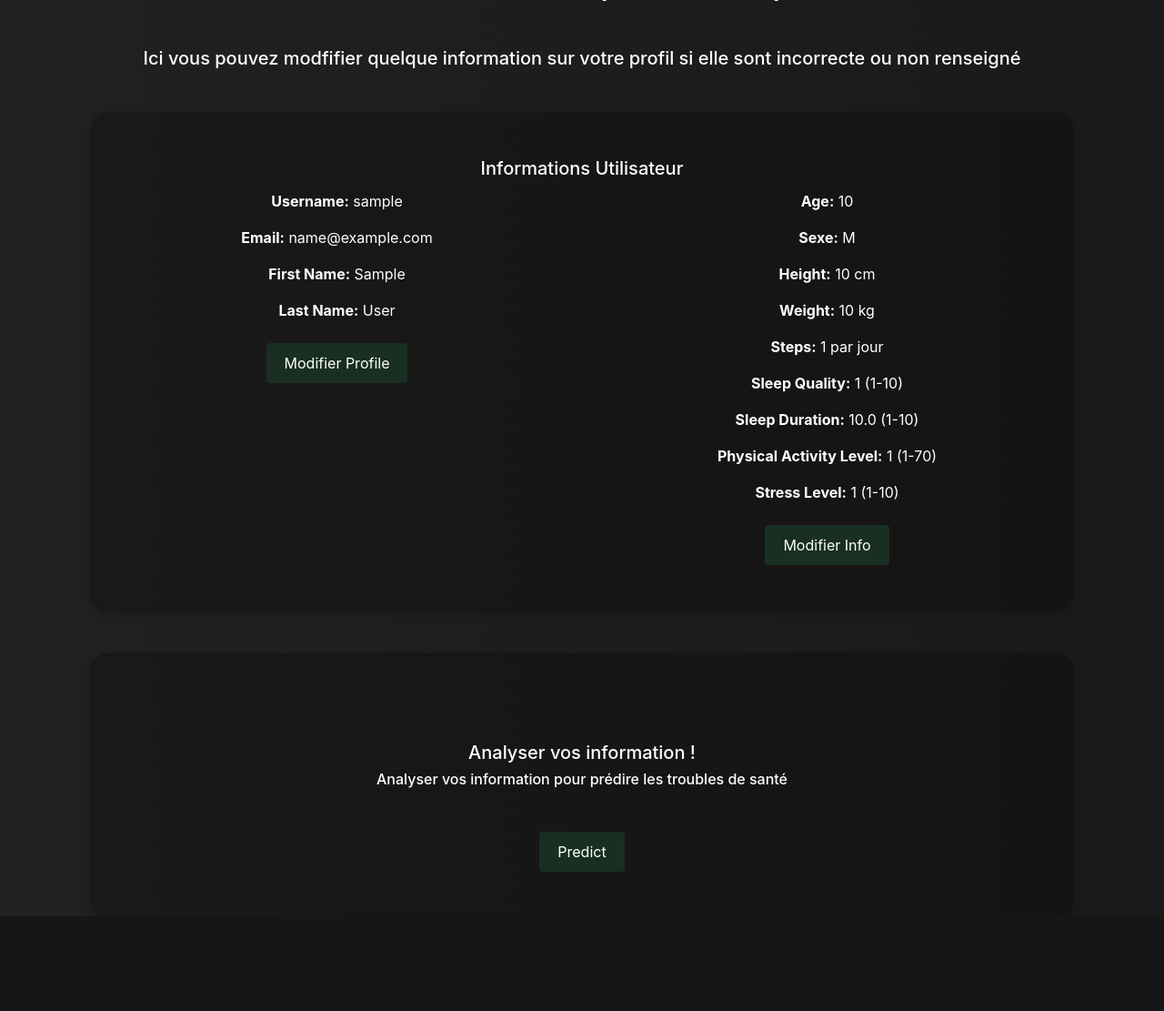
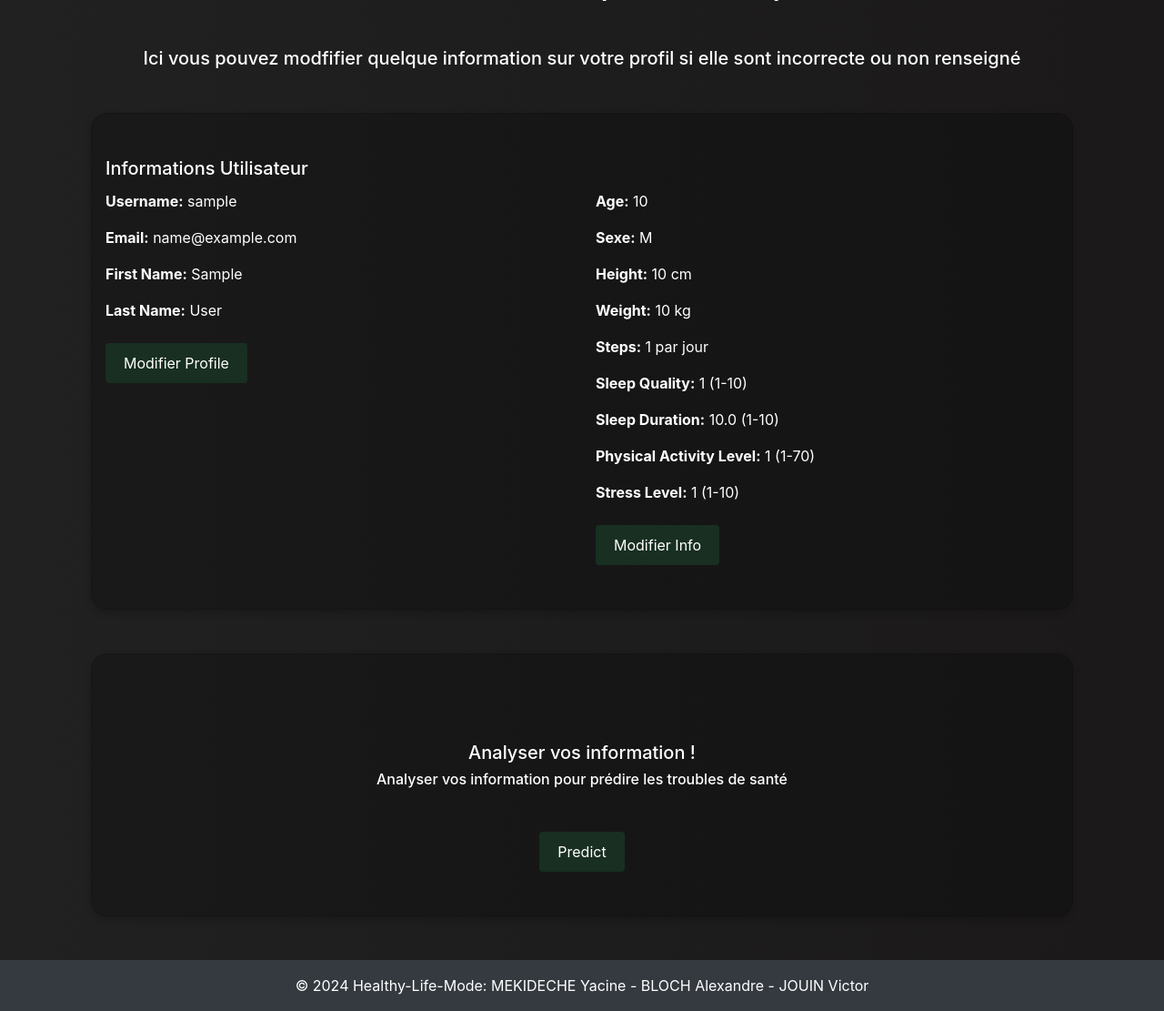
Before and after one commit to dataddiict/Healthy-Life-Mode, a Django app: page /profile/ in a window 1280 px wide. Shown: the part 185-1296 px from the top of the page at 91% size. Before the commit the page ends 1143 px from the top, so only its background shows below. Run offline with Django 4.2, Linux system fonts and the light colour scheme; a user stored in the database is signed in; tables that the repository leaves empty hold one stand-in row (values such as "Sample post"); some libraries are stand-ins or nearby versions.

Commit message:
app good SUPER GOOD

```diff
--- a/templates/base.html
+++ b/templates/base.html
@@ -53,3 +53,18 @@
     <script src="https://stackpath.bootstrapcdn.com/bootstrap/4.5.2/js/bootstrap.min.js"></script>
 </body>
 </html>
+<div class="container mt-5">
+</div>
+    <!-- Footer -->
+    <footer class="bg-light text-center text-lg-start mt-auto">
+        <div class="text-center p-3 bg-dark text-white">
+            © 2024 Healthy-Life-Mode: MEKIDECHE Yacine - BLOCH Alexandre - JOUIN Victor
+        </div>
+    </footer>
+
+    <!-- Optional JavaScript -->
+    <script src="https://code.jquery.com/jquery-3.5.1.slim.min.js"></script>
+    <script src="https://cdn.jsdelivr.net/npm/@popperjs/core@2.9.2/dist/umd/popper.min.js"></script>
+    <script src="https://stackpath.bootstrapcdn.com/bootstrap/4.5.2/js/bootstrap.min.js"></script>
+</body>
+</html>
--- a/templates/profile.html
+++ b/templates/profile.html
@@ -7,7 +7,7 @@
 <div class="container mt-5">
     <h1 class="text-center mt-5">Bienvenue sur votre profil {{ user.first_name }} {{ user.last_name }}</h1>
     <h5 class="text-center mt-5">Ici vous pouvez modfifier quelque information sur votre profil si elle sont incorrecte ou non renseigné</h5>
-    <div class="text-center mt-5">
+    <div class="text-left mt-5">
     <div class="card">
         <div class="container mt-5">
             <h5 class="card-title">Informations Utilisateur</h5>
@@ -17,7 +17,7 @@
                     <p><strong>Email:</strong> {{ user.email }}</p>
                     <p><strong>First Name:</strong> {{ user.first_name }}</p>
                     <p><strong>Last Name:</strong> {{ user.last_name }}</p>
-                    <div class="text-center mt-4">
+                    <div class=" mt-4">
                         <a href="{% url 'user_update' %}" class="btn btn-custom">Modifier Profile</a>
                     </div>
                 </div>
@@ -31,7 +31,7 @@
                     <p><strong>Sleep Duration:</strong> {{ profile.sleep_duration }} (1-10)</p>
                     <p><strong>Physical Activity Level:</strong> {{ profile.physical_activity }} (1-70)</p>
                     <p><strong>Stress Level:</strong> {{ profile.stress_level }} (1-10)</p>
-                    <div class="text-center mt-4">
+                    <div class=" mt-4">
                         <a href="{% url 'update_profile' %}" class="btn btn-custom">Modifier Info</a>
                     </div>
                 </div>
```
